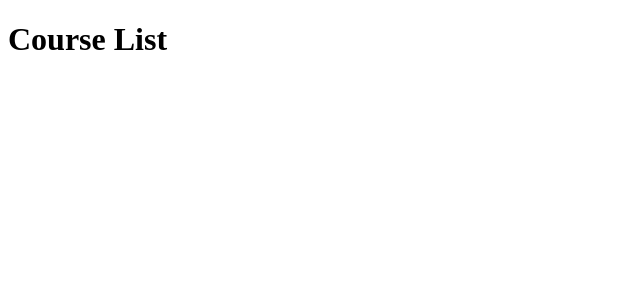
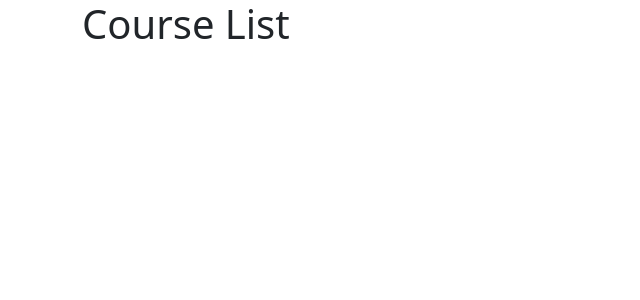
Before and after one commit to ocirebla77/course_manager, an Angular app: page / in a window 1280 px wide. Shown: the top 300 px of the page, without its empty margins (0-640 px from the left). Built offline with nearby package versions, Linux system fonts and the light colour scheme.

Commit message:
instalado bootstrap

```diff
--- a/package.json
+++ b/package.json
@@ -18,6 +18,7 @@
     "@angular/platform-browser": "~13.3.0",
     "@angular/platform-browser-dynamic": "~13.3.0",
     "@angular/router": "~13.3.0",
+    "bootstrap": "^5.1.3",
     "rxjs": "~7.5.0",
     "tslib": "^2.3.0",
     "zone.js": "~0.11.4"
--- a/src/app/app.component.html
+++ b/src/app/app.component.html
@@ -1 +1,3 @@
-<app-course-list></app-course-list>
+<div class="container">
+  <app-course-list></app-course-list>
+</div>
--- a/src/styles.css
+++ b/src/styles.css
@@ -1 +1,2 @@
 /* You can add global styles to this file, and also import other style files */
+@import '~bootstrap/dist/css/bootstrap.min.css'
```
Also changed, not shown: 1 other file (tests, documents, lock files or other folders).
